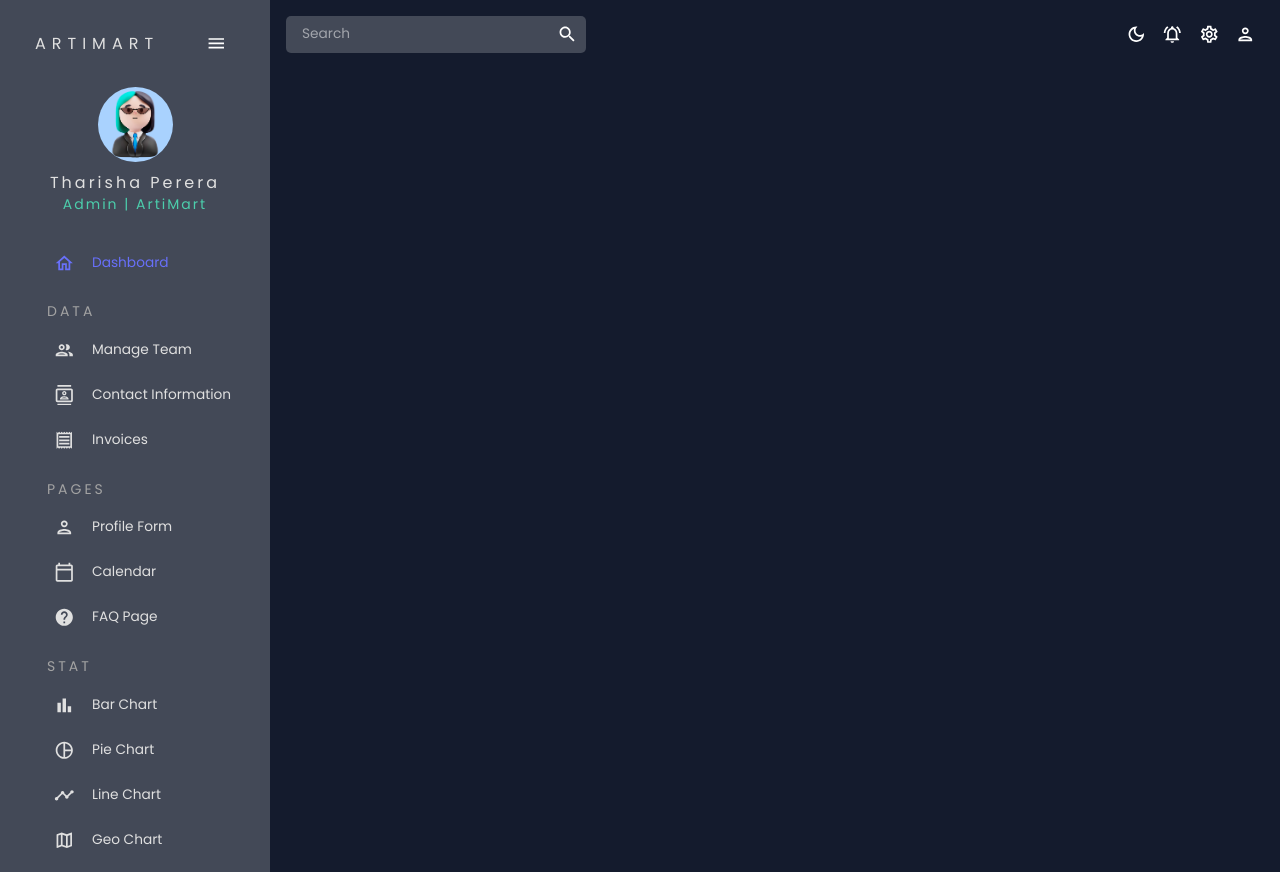
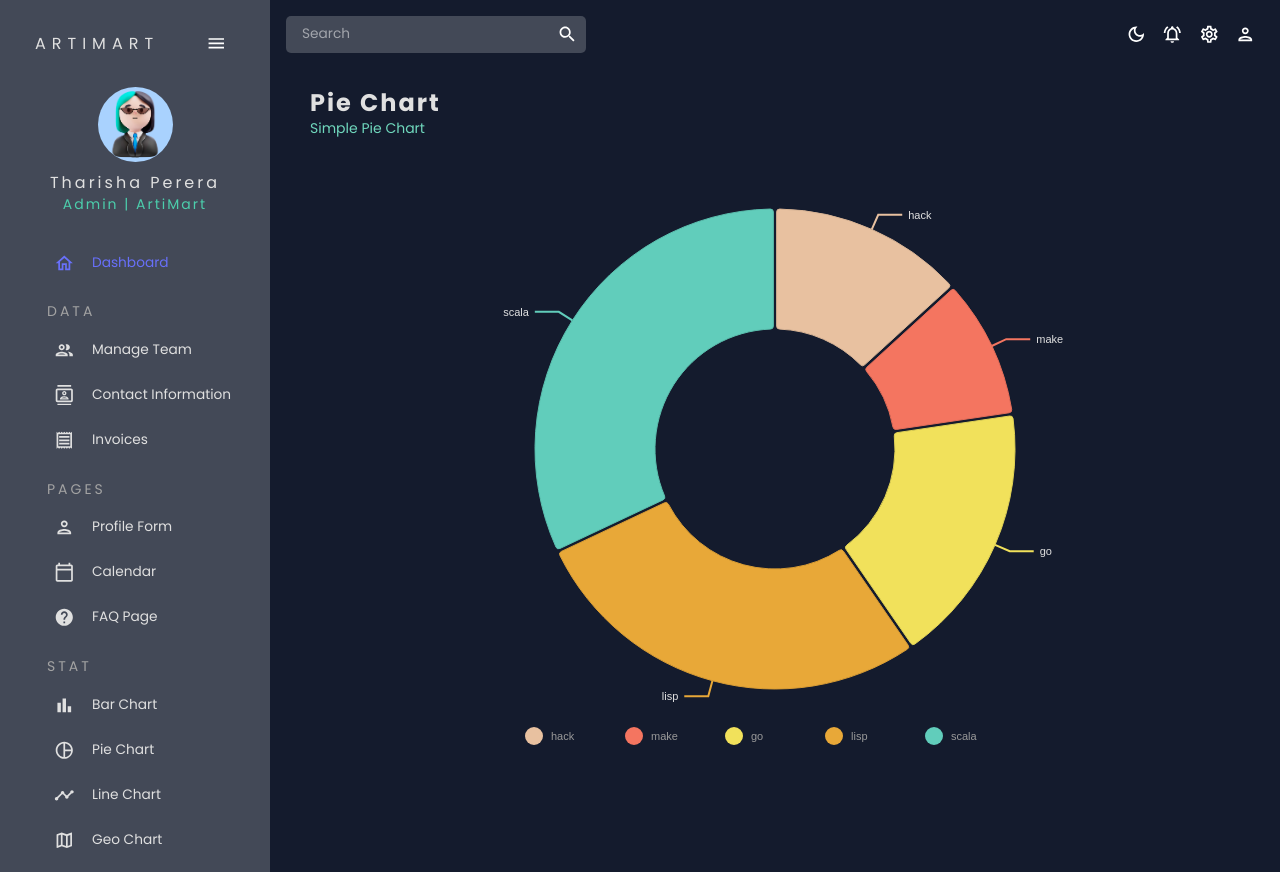
Before and after one commit to TharishaPerera/artimart-react-dashboard, a React (Create React App) app: page /pie in a window 1280 px wide. Built offline with nearby package versions, Linux system fonts and the light colour scheme.

Commit message:
added pie chart

```diff
--- a/src/App.js
+++ b/src/App.js
@@ -12,8 +12,8 @@ import Form from "./scenes/form";
 import Calendar from "./scenes/calendar";
 import FAQ from "./scenes/faq";
 import Bar from "./scenes/bar";
+import Pie from "./scenes/pie";
 // import Line from "./scenes/line";
-// import Pie from "./scenes/pie";
 // import Geography from "./scenes/geography";
 
 function App() {
@@ -37,7 +37,7 @@ function App() {
 							<Route path="/calendar" element={<Calendar />} />
 							<Route path="/faq" element={<FAQ />} />
 							<Route path="/bar" element={<Bar />} />
-							{/* <Route path="/pie" element={<Pie />} /> */}
+							<Route path="/pie" element={<Pie />} />
 							{/* <Route path="/line" element={<Line />} /> */}
 							{/* <Route path="/geography" element={<Geography />} /> */}
 						</Routes>
--- a/src/components/BarChart.jsx
+++ b/src/components/BarChart.jsx
@@ -10,7 +10,6 @@ const BarChart = ({ isDashboard = false }) => {
   const theme = useTheme();
   const colors = tokens(theme.palette.mode);
 
-  console.log(data)
   return (
     <ResponsiveBar
       data={data}
@@ -73,20 +72,6 @@ const BarChart = ({ isDashboard = false }) => {
           rotation: -45,
           lineWidth: 6,
           spacing: 10,
-        },
-      ]}
-      fill={[
-        {
-          match: {
-            id: "fries",
-          },
-          id: "dots",
-        },
-        {
-          match: {
-            id: "sandwich",
-          },
-          id: "lines",
         },
       ]}
       borderColor={{
--- /dev/null
+++ b/src/components/PieChart.jsx
@@ -0,0 +1,99 @@
+import React from "react";
+import { useTheme } from "@mui/material";
+import { ResponsivePie } from "@nivo/pie";
+import { tokens } from "../theme";
+import { mockPieData as data } from "../data/mockData";
+
+const PieChart = () => {
+  const theme = useTheme();
+  const colors = tokens(theme.palette.mode);
+
+  return (
+    <ResponsivePie
+      data={data}
+      theme={{
+        axis: {
+          domain: {
+            line: {
+              stroke: colors.grey[100],
+            },
+          },
+          legend: {
+            text: {
+              fill: colors.grey[100],
+            },
+          },
+          ticks: {
+            line: {
+              stroke: colors.grey[100],
+              strokeWidth: 1,
+            },
+            text: {
+              fill: colors.grey[100],
+            },
+          },
+        },
+        legends: {
+          text: {
+            fill: colors.grey[100],
+          },
+        },
+        tooltip: {
+          container: {
+            background: colors.grey[100],
+            color: colors.grey[900]
+          }
+        },
+        fontSize: 16
+      }}
+      margin={{ top: 40, right: 80, bottom: 80, left: 80 }}
+      innerRadius={0.5}
+      padAngle={0.7}
+      cornerRadius={3}
+      activeOuterRadiusOffset={8}
+      colors={{ scheme: "nivo" }}
+      borderWidth={1}
+      borderColor={{
+        from: "color",
+        modifiers: [["darker", 0.2]],
+      }}
+      arcLinkLabelsSkipAngle={10}
+      arcLinkLabelsTextColor={colors.grey[100]}
+      arcLinkLabelsThickness={2}
+      arcLinkLabelsColor={{ from: "color" }}
+      enableArcLabels={false}
+      arcLabelsSkipAngle={10}
+      arcLabelsTextColor={{
+        from: "color",
+        modifiers: [["darker", 2]],
+      }}
+      legends={[
+        {
+          anchor: "bottom",
+          direction: "row",
+          justify: false,
+          translateX: 0,
+          translateY: 56,
+          itemsSpacing: 0,
+          itemWidth: 100,
+          itemHeight: 18,
+          itemTextColor: "#999",
+          itemDirection: "left-to-right",
+          itemOpacity: 1,
+          symbolSize: 18,
+          symbolShape: "circle",
+          effects: [
+            {
+              on: "hover",
+              style: {
+                itemTextColor: "#000",
+              },
+            },
+          ],
+        },
+      ]}
+    />
+  );
+};
+
+export default PieChart;
--- /dev/null
+++ b/src/scenes/pie/index.jsx
@@ -0,0 +1,17 @@
+import React from 'react'
+import PieChart from '../../components/PieChart'
+import { Box } from '@mui/material'
+import Header from '../../components/Header'
+
+const Pie = () => {
+  return (
+    <Box m="20px">
+    <Header title="Pie Chart" subtitle="Simple Pie Chart" />
+    <Box height="75vh">
+        <PieChart />
+    </Box>
+</Box>
+  )
+}
+
+export default Pie
```
